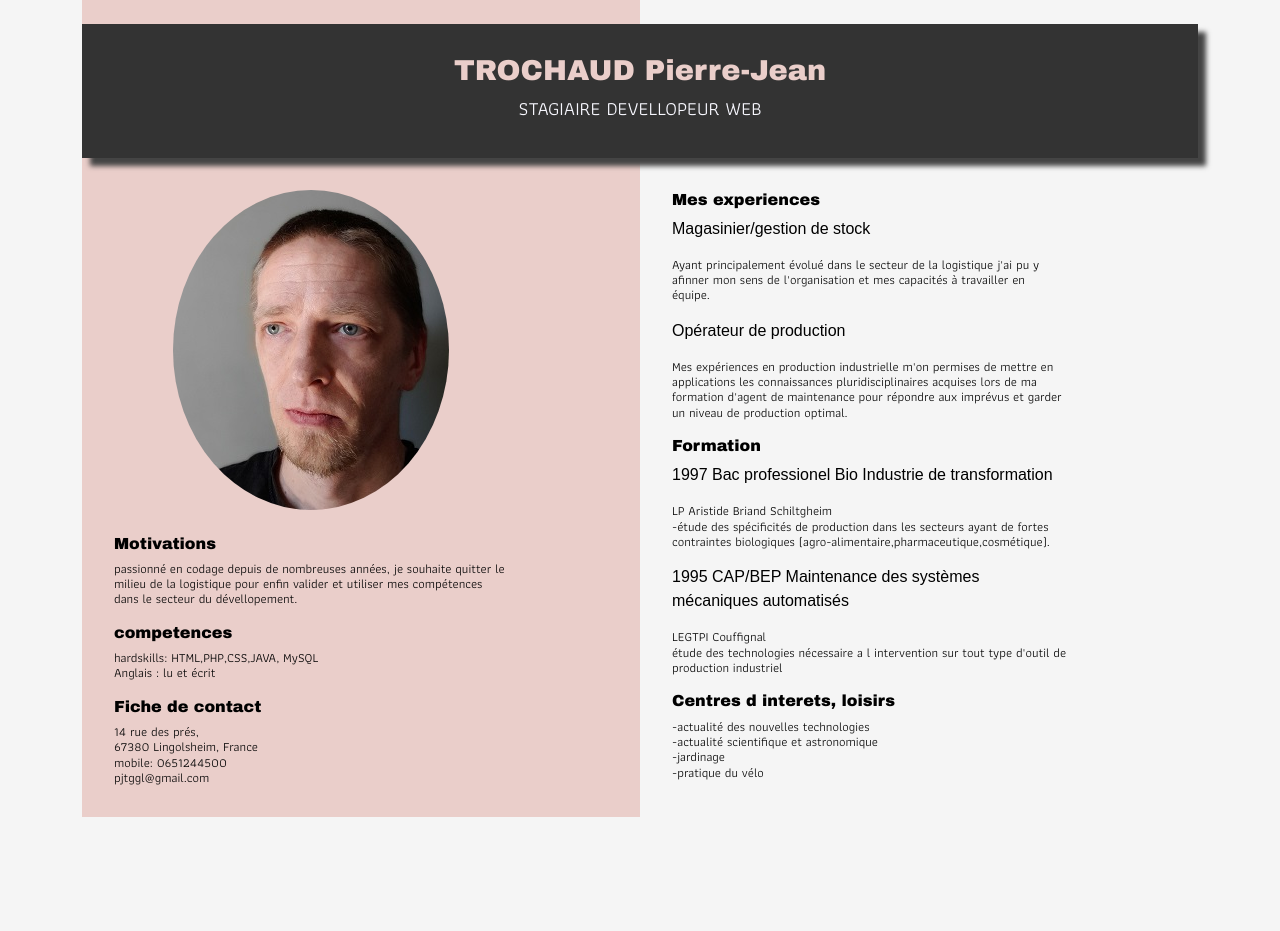
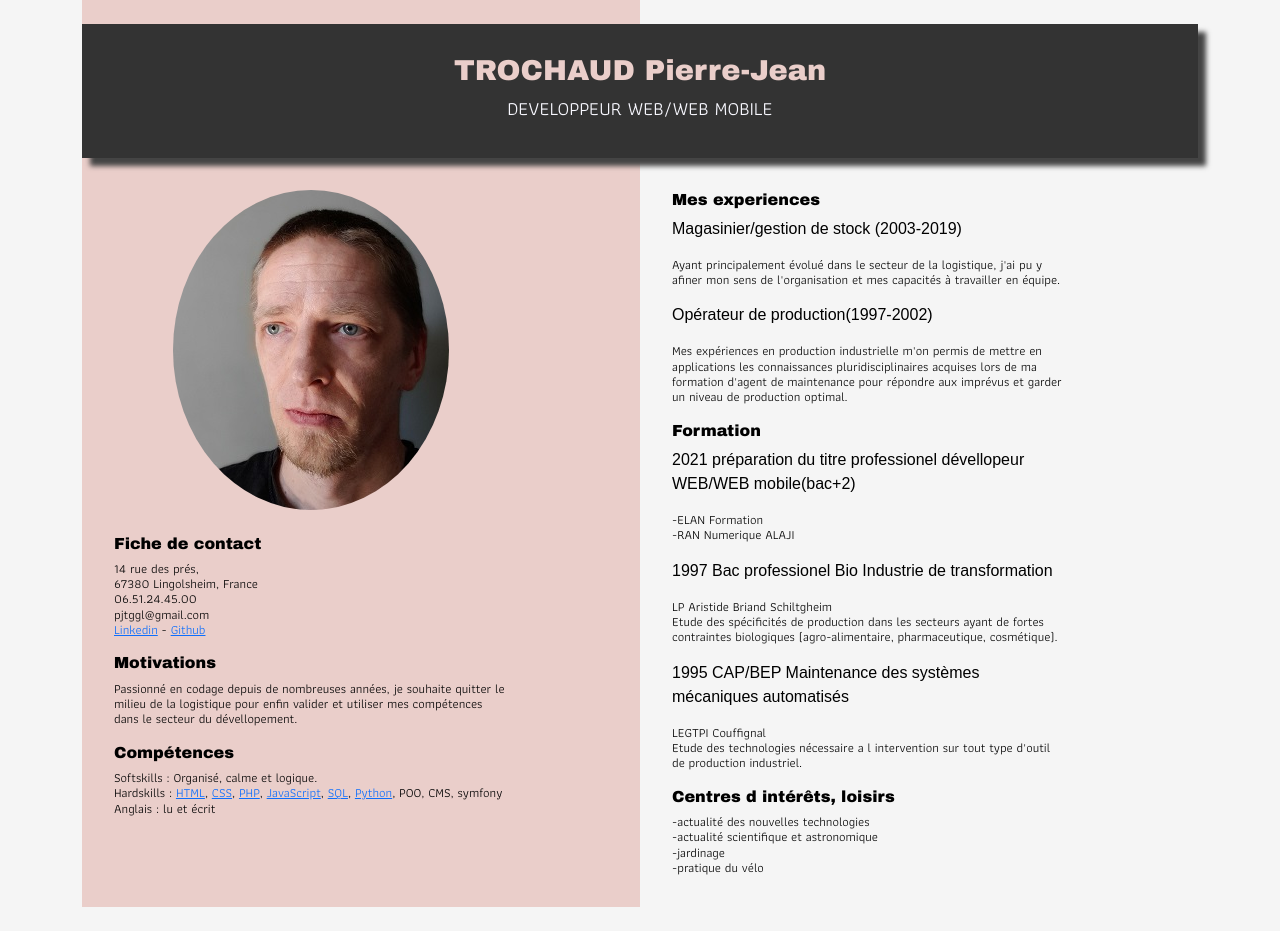
Before and after one commit to trochaudpj/CV_HTML-CSS, a plain HTML site: page index.html in a window 1280 px wide. Before the commit the page ends 841 px from the top, so only its background shows below. Drawn offline with Linux system fonts and the light colour scheme.

Commit message:
Add files via upload

```diff
--- a/index.html
+++ b/index.html
@@ -11,13 +11,13 @@
       <link rel="stylesheet" href="css/custom.css" type="text/css" media="screen"/>
       <link rel="preconnect" href="https://fonts.gstatic.com">
    <link href="https://fonts.googleapis.com/css2?family=Open+Sans&display=swap" rel="stylesheet"><link href='https://fonts.googleapis.com/css?family=Archivo Black|Athiti' rel='stylesheet'>
-      <title>CV Stagiaire devellopeur</title>
+      <title>CV Stagiaire developpeur</title>
    </head>
    <body>
       <div class="container" >
          <div class="top"> . </div>
             <div class="titre" style="vertical-align: center; padding: 30px;">
-               <h1>TROCHAUD Pierre-Jean<br></h1> <h2>STAGIAIRE DEVELLOPEUR WEB</h2>
+               <h1>TROCHAUD Pierre-Jean<br></h1> <h2>DEVELOPPEUR WEB/WEB MOBILE</h2>
             </div>
          <div class="left">
             <ul class="flex-container">
@@ -25,18 +25,18 @@
                   <img srcset="img/me2.jpg 138w,img/me.jpg 276w"
                         sizes="(max-width:800px) 138px,276px"
                         src="img/me.jpg" alt="myself"  class="rounded-circle mx-auto d-block" > <br> </li>
-                  <li class="flex-item"><h3>Motivations </h3><h4><p>passionné en codage depuis de nombreuses années, je souhaite quitter le milieu de la logistique pour enfin valider et utiliser mes compétences dans le secteur du dévellopement.</p></h4></li>
-                  <li class="flex-item"><h3>competences</h3><h4><p>hardskills: HTML,PHP,CSS,JAVA, MySQL<br>Anglais : lu et écrit</p></h4></li>
-                  <li class="flex-item" > <h3>Fiche de contact</h3><h4><p>14 rue des prés,<br>67380 Lingolsheim, France<br>mobile: 0651244500<br>pjtggl@gmail.com</p></h4></li>
+                  <li class="flex-item" > <h3>Fiche de contact</h3><h4><p>14 rue des prés,<br>67380 Lingolsheim, France<br>06.51.24.45.00<br>pjtggl@gmail.com<br><a href="https://www.linkedin.com/in/pierre-jean-trochaud-82b28a210/" alt="Lnkedin">Linkedin</a> - <a href="https://github.com/trochaudpj" alt="Github">Github</a></p></h4></li>
+                  <li class="flex-item"><h3>Motivations </h3><h4><p>Passionné en codage depuis de nombreuses années, je souhaite quitter le milieu de la logistique pour enfin valider et utiliser mes compétences dans le secteur du dévellopement.</p></h4></li>
+                  <li class="flex-item"><h3>Compétences</h3><h4><p>Softskills : Organisé, calme et logique.<br>Hardskills : <a href="https://www.sololearn.com/Certificate/1014-21587077/jpg" alt="certification Sololearn HTML">HTML</a>, <a href="https://www.sololearn.com/Certificate/1023-21587077/jpg" alt="certification Sololearn CSS">CSS</a>, <a href="https://www.sololearn.com/Certificate/1059-21587077/jpg" alt="certification Sololearn PHP">PHP</a>, <a href="https://www.sololearn.com/certificates/course/en/21587077/1024/landscape/png" alt="certification Sololearn JavaScript">JavaScript</a>, <a href="https://www.sololearn.com/certificates/course/en/21587077/1060/landscape/png" alt="certification Sololearn SQL">SQL</a>, <a href="http://www.france-ioi.org/user/perso.php?sLogin=trochaudpj" alt="certification FranceIOI Python">Python</a>, POO, CMS, symfony<br>Anglais : lu et écrit</p></h4></li>
                </ul>
             </div>
          <div class="right">
             <ul class="flex-container">
-               <li class="flex-item"><h3>Mes experiences</h3><p>Magasinier/gestion de stock<h4>Ayant principalement évolué dans le secteur de la logistique j'ai pu y afinner mon sens de l'organisation et mes capacités à travailler en équipe.</h4></p>
-               <p>Opérateur de production<h4>Mes expériences en production industrielle m'on permises de mettre en applications les connaissances pluridisciplinaires acquises lors de ma formation d'agent de maintenance pour répondre aux imprévus et garder un niveau de production optimal.</h4></p></li>
-               <li class="flex-item"><h3>Formation</h3><p>1997 Bac professionel Bio Industrie de transformation<h4>LP Aristide Briand Schiltgheim<br>-étude des spécificités de production dans les secteurs ayant de fortes contraintes biologiques (agro-alimentaire,pharmaceutique,cosmétique).</h4></p>
-               <p>1995 CAP/BEP Maintenance des systèmes mécaniques automatisés<h4>LEGTPI Couffignal<br>étude des technologies nécessaire a l intervention sur tout type d'outil de production industriel</p></h4></li>
-               <li class="flex-item"><h3>Centres d interets, loisirs</h3><h4><p>-actualité des nouvelles technologies<br>-actualité scientifique et astronomique<br>-jardinage<br>-pratique du vélo</p></h4></li>
+               <li class="flex-item"><h3>Mes experiences</h3><p>Magasinier/gestion de stock (2003-2019)<h4>Ayant principalement évolué dans le secteur de la logistique, j'ai pu y afiner mon sens de l'organisation et mes capacités à travailler en équipe.</h4></p>
+               <p>Opérateur de production(1997-2002)<h4>Mes expériences en production industrielle m'on permis de mettre en applications les connaissances pluridisciplinaires acquises lors de ma formation d'agent de maintenance pour répondre aux imprévus et garder un niveau de production optimal.</h4></p></li>
+               <li class="flex-item"><h3>Formation</h3><p>2021 préparation du titre professionel dévellopeur WEB/WEB mobile(bac+2) <h4>-ELAN Formation <br>-RAN Numerique ALAJI</h4></p><p>1997 Bac professionel Bio Industrie de transformation<h4>LP Aristide Briand Schiltgheim<br>Etude des spécificités de production dans les secteurs ayant de fortes contraintes biologiques (agro-alimentaire, pharmaceutique, cosmétique).</h4></p>
+               <p>1995 CAP/BEP Maintenance des systèmes mécaniques automatisés<h4>LEGTPI Couffignal<br>Etude des technologies nécessaire a l intervention sur tout type d'outil de production industriel.</p></h4></li>
+               <li class="flex-item"><h3>Centres d intérêts, loisirs</h3><h4><p>-actualité des nouvelles technologies<br>-actualité scientifique et astronomique<br>-jardinage<br>-pratique du vélo</p></h4></li>
             </ul>
          </div>
       <div class="bottom"> . </div>
```
